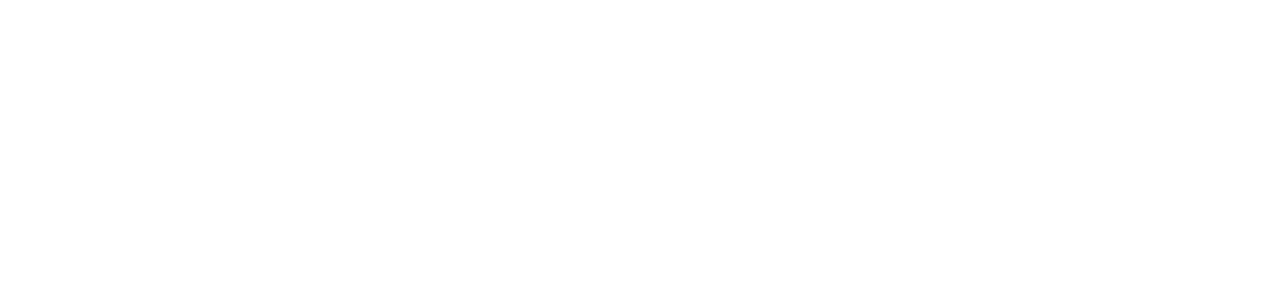
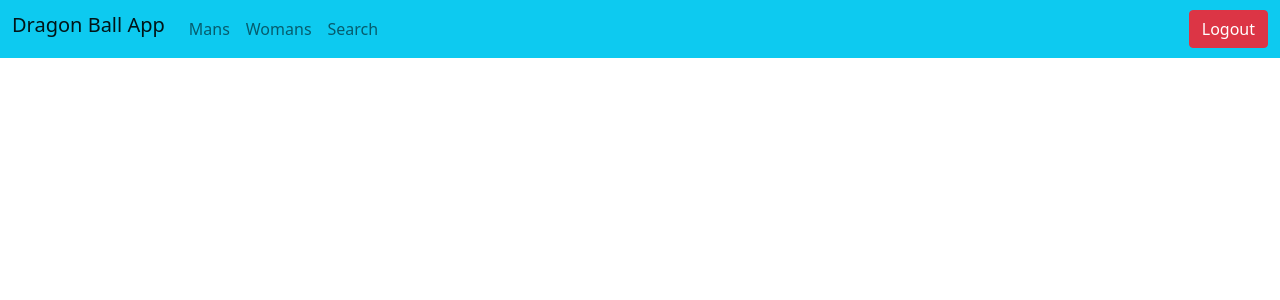
Before and after one commit to Racknar0/React-DragonBall, a React (Create React App) app: page / in a window 1280 px wide. Shown: the top 300 px of the page. Built offline with nearby package versions, Linux system fonts and the light colour scheme.

Commit message:
Configurar Ruta Privada

```diff
--- a/src/routes/LoginRouter.jsx
+++ b/src/routes/LoginRouter.jsx
@@ -1,20 +1,18 @@
 import { useContext } from 'react';
-import { BrowserRouter as Router, Switch, Route } from 'react-router-dom';
+import { BrowserRouter as Router, Switch } from 'react-router-dom';
 import { AuthContext } from '../context/AuthContext';
 import LoginScreen from '../pages/LoginScreen';
 import AppRouter from './AppRouter';
+import PrivateRouter from './PrivateRouter';
 import PublicRouter from './PublicRouter';
 
 const LoginRouter = () => {
     const { log } = useContext(AuthContext);
     return (
         <Router>
-            {/* <AppRouter /> */}
-            {/* <Route exact path={'/login'} component={LoginScreen} /> */}
-
-
             <Switch>
                 <PublicRouter path='/login' auth={log} component={LoginScreen} />
+                <PrivateRouter path='/' auth={log} component={AppRouter} />
             </Switch>
         </Router>
     );
--- a/src/routes/PrivateRouter.jsx
+++ b/src/routes/PrivateRouter.jsx
@@ -1,10 +1,8 @@
-import React from 'react'
-import { Router } from 'react-router-dom'
+import React from 'react';
+import { Route } from 'react-router';
 
-const PrivateRouter = ({component: Component}) => {
-  return (
-    <Router component={<Component />} />
-  )
-}
+const PrivateRouter = ({ auth, component: Component, ...rest }) => {
+    return <Route {...rest} component={() => <Component />} />;
+};
 
-export default PrivateRouter
+export default PrivateRouter;
```
Also changed, not shown: src/routes/PublicRouter.jsx (+6 -8 lines).
